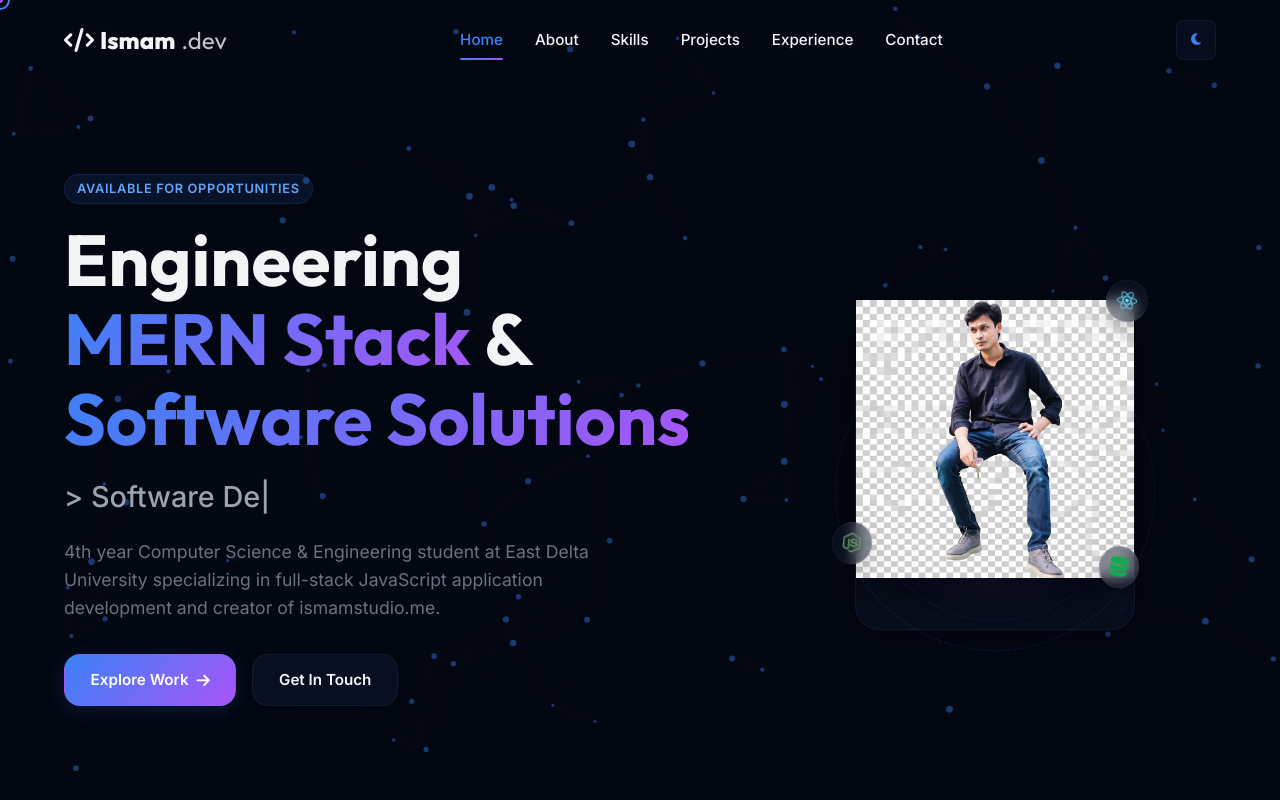
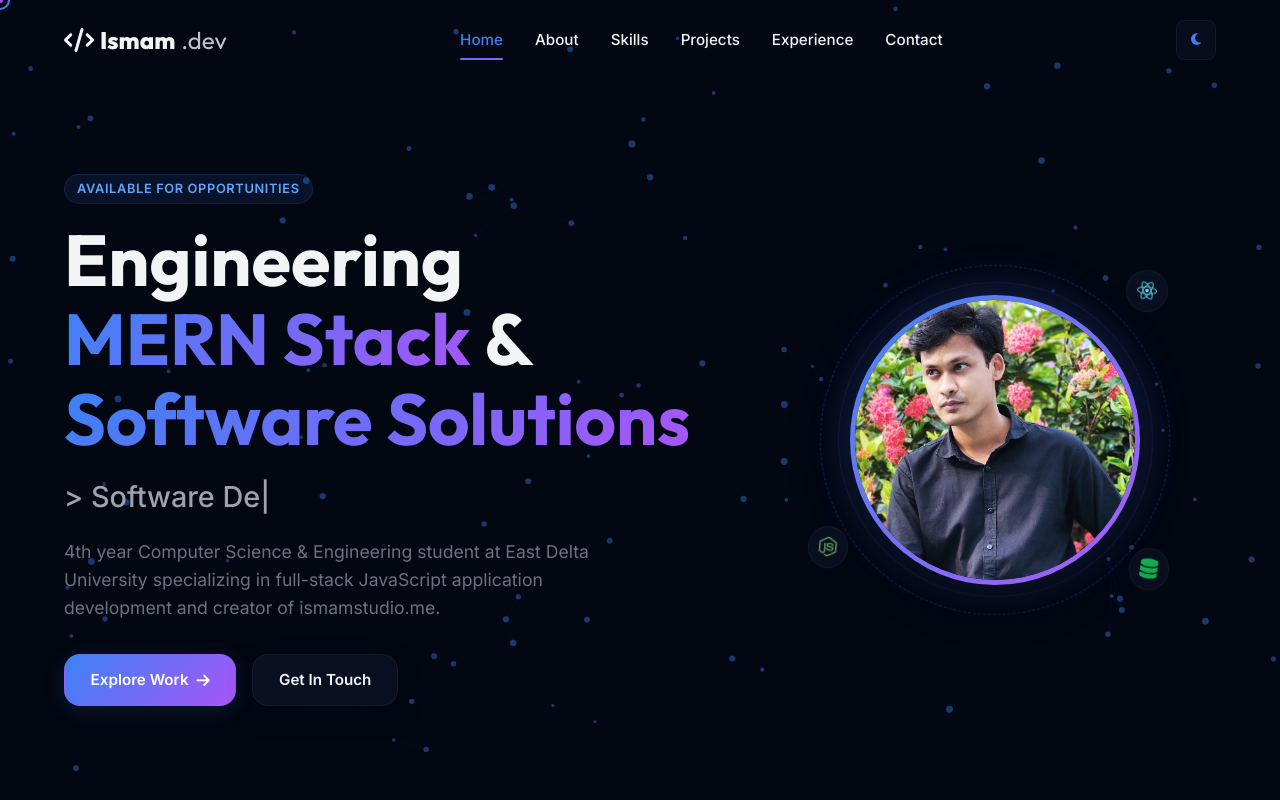
Before and after one commit to iamismamabid/Portfolio, a website: page index.html in a window 1280 px wide. Shown: the top 800 px of the page. Drawn offline with Linux system fonts and the light colour scheme.

Commit message:
Update profile picture and apply premium circular visual styling

```diff
--- a/index.html
+++ b/index.html
@@ -6,7 +6,7 @@
   <meta name="description" content="Portfolio of Ismam Abid - 4th Year CSE B.Sc. student at East Delta University. MERN Stack & Software Developer, creator of ismamstudio.me.">
   <title>Ismam Abid | MERN & Software Developer | CSE East Delta University</title>
   <!-- CSS Link -->
-  <link rel="stylesheet" href="style.css">
+  <link rel="stylesheet" href="style.css?v=1.1">
   <!-- FontAwesome for Icons -->
   <link rel="stylesheet" href="https://cdnjs.cloudflare.com/ajax/libs/font-awesome/6.4.0/css/all.min.css">
 </head>
@@ -60,11 +60,13 @@
       </div>
       <div class="hero-visual reveal">
         <div class="avatar-container">
-          <div class="avatar-card glass">
-            <div class="avatar-glow"></div>
-            <div class="avatar-orbit ring-1"></div>
-            <div class="avatar-orbit ring-2"></div>
-            <img src="ismam_abid_photo.png" alt="Ismam Abid" class="avatar-img">
+          <div class="avatar-glow"></div>
+          <div class="avatar-orbit ring-1"></div>
+          <div class="avatar-orbit ring-2"></div>
+          <div class="avatar-frame">
+            <div class="avatar-img-wrapper">
+              <img src="ismam_abid_photo.jpg" alt="Ismam Abid" class="avatar-img">
+            </div>
           </div>
           <div class="floating-tech-icon react-icon" title="React / Next.js"><i class="fa-brands fa-react"></i></div>
           <div class="floating-tech-icon node-icon" title="Node.js / Express"><i class="fa-brands fa-node-js"></i></div>
--- a/style.css
+++ b/style.css
@@ -1195,85 +1195,97 @@ textarea.form-input {
 }
 
 /* ==========================================================================
-   3D Transparent Avatar & Orbit Styles
+   3D Transparent Avatar & Orbit Styles (Modern Premium Circular Style)
    ========================================================================== */
 .avatar-container {
   position: relative;
-  width: 340px;
-  height: 380px;
+  width: 360px;
+  height: 360px;
   display: flex;
   justify-content: center;
-  align-items: flex-end; /* Align card and image to the bottom */
+  align-items: center;
   margin: 0 auto;
   z-index: 2;
 }
 
-.avatar-card {
+.avatar-frame {
   position: relative;
-  width: 280px;
-  height: 280px;
-  border-radius: var(--border-radius-lg);
-  background: var(--card-bg);
-  border: 1px solid var(--card-border);
-  box-shadow: var(--shadow);
+  width: 290px;
+  height: 290px;
+  border-radius: 50%;
+  padding: 5px; /* The width of the premium gradient border */
+  background: linear-gradient(135deg, var(--accent) 0%, var(--accent-secondary) 100%);
+  z-index: 3;
+  box-shadow: 0 20px 40px rgba(0, 0, 0, 0.4),
+              0 0 50px rgba(var(--accent-rgb), 0.25),
+              inset 0 0 15px rgba(255, 255, 255, 0.1);
+  transition: transform var(--transition-elastic), box-shadow var(--transition-normal);
   display: flex;
   justify-content: center;
-  align-items: flex-end;
-  z-index: 2;
-  overflow: visible; /* Let the image pop out at the top */
+  align-items: center;
 }
 
+.avatar-img-wrapper {
+  width: 100%;
+  height: 100%;
+  border-radius: 50%;
+  overflow: hidden;
+  position: relative;
+  background: var(--bg-secondary);
+}
+
+.avatar-img {
+  width: 100%;
+  height: 100%;
+  object-fit: cover;
+  object-position: center 10%; /* Focus on the face */
+  transition: transform var(--transition-slow);
+}
+
+/* Hover effects */
+.avatar-container:hover .avatar-frame {
+  transform: translateY(-8px) scale(1.02);
+  box-shadow: 0 30px 60px rgba(0, 0, 0, 0.5),
+              0 0 60px rgba(var(--accent-secondary-rgb), 0.35);
+}
+
+.avatar-container:hover .avatar-img {
+  transform: scale(1.08);
+}
+
+/* Glow Background */
 .avatar-glow {
   position: absolute;
-  width: 240px;
-  height: 240px;
+  width: 320px;
+  height: 320px;
   border-radius: 50%;
-  background: radial-gradient(circle, rgba(var(--accent-rgb), 0.25) 0%, rgba(var(--accent-secondary-rgb), 0.15) 50%, transparent 70%);
-  filter: blur(25px);
+  background: radial-gradient(circle, rgba(var(--accent-rgb), 0.3) 0%, rgba(var(--accent-secondary-rgb), 0.15) 50%, transparent 70%);
+  filter: blur(35px);
   z-index: 1;
-  bottom: 20px;
+  pointer-events: none;
   animation: pulseAvatarGlow 4s infinite alternate ease-in-out;
 }
 
+/* Orbit Rings */
 .avatar-orbit {
   position: absolute;
   border-radius: 50%;
-  border: 1px dashed rgba(var(--accent-rgb), 0.2);
+  pointer-events: none;
   z-index: 2;
-  pointer-events: none;
 }
 
 .avatar-orbit.ring-1 {
-  width: 320px;
-  height: 320px;
-  top: -20px;
-  animation: rotateOrbit 20s linear infinite;
+  width: 350px;
+  height: 350px;
+  border: 1px dashed rgba(var(--accent-rgb), 0.25);
+  animation: rotateOrbit 25s linear infinite;
 }
 
 .avatar-orbit.ring-2 {
-  width: 260px;
-  height: 260px;
-  top: 10px;
-  border: 1px dashed rgba(var(--accent-secondary-rgb), 0.15);
-  animation: rotateOrbitReverse 30s linear infinite;
-}
-
-.avatar-img {
-  position: absolute;
-  bottom: -15px;
-  width: auto;
-  height: 410px;
-  max-width: 100%;
-  object-fit: contain;
-  z-index: 4;
-  filter: drop-shadow(0 15px 25px rgba(0, 0, 0, 0.45));
-  transition: transform var(--transition-slow) var(--transition-elastic);
-  transform-origin: bottom center;
-}
-
-.avatar-container:hover .avatar-img {
-  transform: scale(1.06) translateY(-5px);
-  filter: drop-shadow(0 20px 30px rgba(0, 0, 0, 0.5));
+  width: 315px;
+  height: 315px;
+  border: 1px dotted rgba(var(--accent-secondary-rgb), 0.3);
+  animation: rotateOrbitReverse 35s linear infinite;
 }
 
 /* Floating Tech Icons */
@@ -1295,22 +1307,22 @@ textarea.form-input {
 }
 
 .floating-tech-icon.react-icon {
-  top: 10%;
-  right: 5%;
+  top: 5%;
+  right: 2%;
   color: #61dafb;
   animation-delay: 0s;
 }
 
 .floating-tech-icon.node-icon {
-  bottom: 15%;
-  left: 2%;
+  bottom: 12%;
+  left: -2%;
   color: #68a063;
   animation-delay: 1.5s;
 }
 
 .floating-tech-icon.mongo-icon {
-  bottom: 8%;
-  right: 8%;
+  bottom: 5%;
+  right: 2%;
   color: #13aa52;
   animation-delay: 0.7s;
 }
@@ -1349,26 +1361,23 @@ textarea.form-input {
 @media (max-width: 992px) {
   .avatar-container {
     width: 300px;
-    height: 340px;
+    height: 300px;
     margin-top: var(--spacing-lg);
   }
-  .avatar-card {
-    width: 240px;
-    height: 240px;
+  .avatar-frame {
+    width: 230px;
+    height: 230px;
   }
-  .avatar-img {
-    width: auto;
-    height: 345px;
-    bottom: -12px;
+  .avatar-glow {
+    width: 250px;
+    height: 250px;
   }
   .avatar-orbit.ring-1 {
     width: 280px;
     height: 280px;
-    top: -20px;
   }
   .avatar-orbit.ring-2 {
-    width: 220px;
-    height: 220px;
-    top: 10px;
+    width: 250px;
+    height: 250px;
   }
 }
```
Also changed, not shown: ismam_abid_photo.jpg (added).
